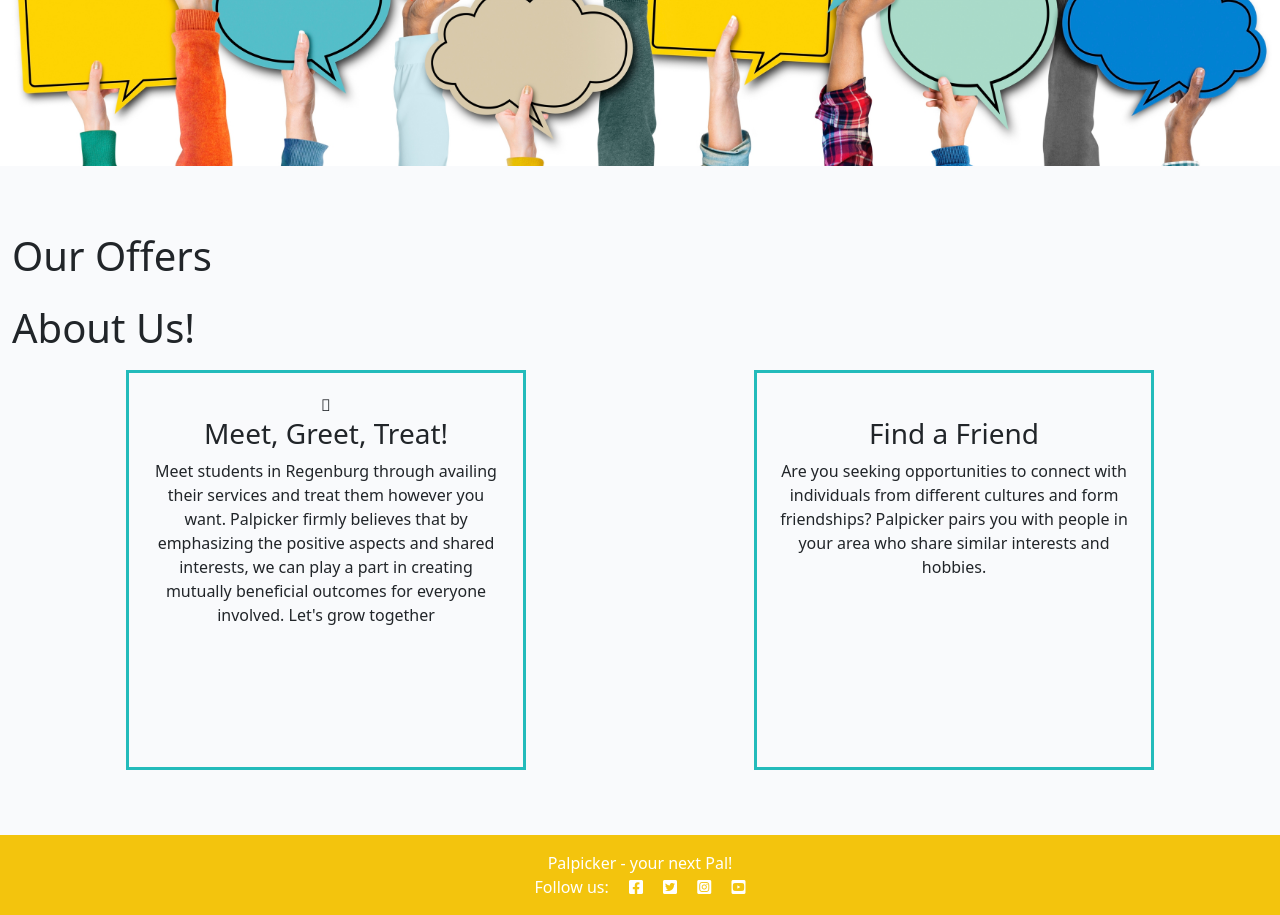
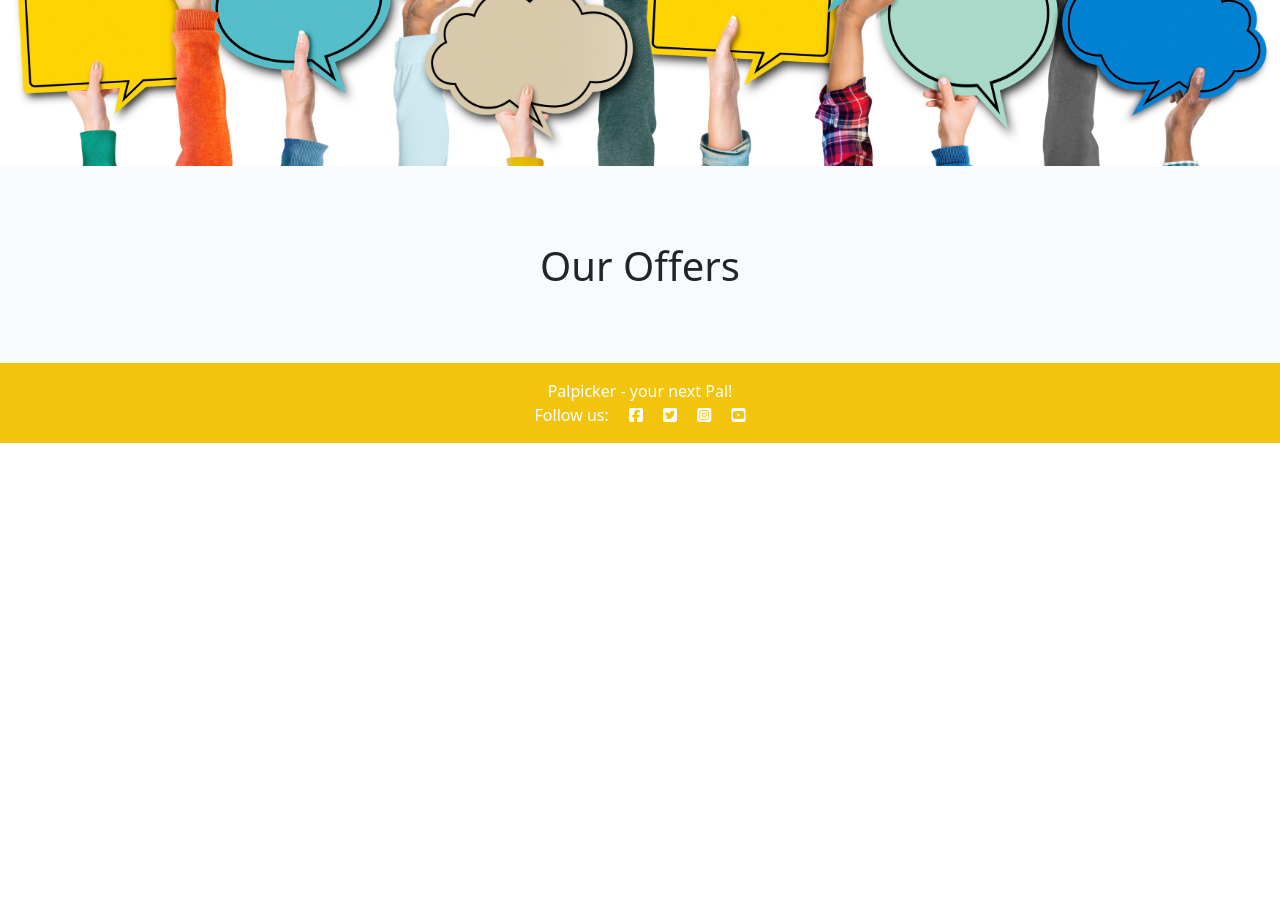
Before and after one commit to HinaKhan94/palpicker, a Django app: page / in a window 1280 px wide. Shown: the part 522-1437 px from the top of the page. After the commit the page ends 965 px from the top, so only its background shows below. Run offline with Django 3.2, Linux system fonts and the light colour scheme; data that the repository does not hold is empty; some libraries are stand-ins or nearby versions.

Commit message:
add styling to aboutus.html

```diff
--- a/offer/urls.py
+++ b/offer/urls.py
@@ -4,6 +4,6 @@ from django.urls import path
 
 urlpatterns = [
     path('', views.PostList.as_view(), name='home'),
+    path('aboutus/', views.AboutView.as_view(), name='aboutus'),
     path('<slug:slug>/', views.PostDetail.as_view(), name='post_detail'),
-    path('aboutus/', views.AboutView.as_view(), name='aboutus'),
 ]
--- a/offer/views.py
+++ b/offer/views.py
@@ -8,7 +8,7 @@ class PostList(generic.ListView):
     model = Post
     queryset = Post.objects.filter(status=1).order_by('-created_on')
     template_name = 'index.html'
-    paginate_by = 3
+    paginate_by = 6
 
 
 class PostDetail(View):
--- a/static/css/style.css
+++ b/static/css/style.css
@@ -108,6 +108,11 @@ body {
     width: 100%;
 }
 
+.offer-h1 {
+  text-align: center;
+  padding: 10px;
+}
+
 .masthead-text {
     background-color: #445261;
     color: white;
@@ -185,17 +190,25 @@ body {
     flex-wrap: wrap;
 }
 
+.about-h1 {
+  text-align: center;
+  padding: 10px;
+}
+
+.about-h3 {
+  margin-top: 15px;
+}
+
+.about-icon {
+  font-size: 300%;
+}
+
 .about-us {
-    border: #23BBBB solid;
     padding: 20px;
     width: 400px;
     height: 400px;
     margin-bottom: 10px;
     margin-top: 10px;
-}
-
-.info-img {
-  padding: 5vh 0 15vh 0;
 }
 
 /*-------Footer------*/
--- a/templates/base.html
+++ b/templates/base.html
@@ -117,6 +117,7 @@
             alert.close();
         }, 2500);
     </script>
+    <script src="https://kit.fontawesome.com/e2a515cee8.js" crossorigin="anonymous"></script>
 </body>
 
 </html>
--- a/templates/index.html
+++ b/templates/index.html
@@ -8,7 +8,7 @@
         <!-- Services Column -->
         <div class="col-12 mt-3 left">
             <div class="row">
-                <h1 class="offer">Our Offers</h1>
+                <h1 class="offer-h1">Our Offers</h1>
                 {% for post in post_list %}
                 <div class="col-md-4">
                     <div class="card mb-4">
@@ -58,33 +58,5 @@
     </nav>
     {% endif %}
 </div>
-<div class="container-fluid">
-    <div class="row">
 
-        <!-- About Us Column -->
-        <div class="col-12 mt-3 left">
-            <div class="row">
-                <h1 class="offer">About Us!</h1>
-                    <div class="grid text-center wrapper" style="--bs-columns: 3;">
-                        <div class="about-us">
-                            <i class="fa-solid fa-seedling"></i>
-                            <br>
-                            <h3>Meet, Greet, Treat!</h3>
-                            <p>Meet students in Regenburg through availing their services and treat them however you want.
-                                Palpicker firmly believes that by emphasizing the positive aspects and shared interests,
-                                we can play a part in creating mutually beneficial outcomes for everyone involved.
-                                Let's grow together</p>
-                        </div>
-                        <div class="about-us">
-                            <i class="fa-solid fa-user-group"></i>
-                            <br>
-                            <h3>Find a Friend</h3>
-                            <p>Are you seeking opportunities to connect with individuals from different cultures and
-                                form friendships? Palpicker pairs you with people in your area who share similar
-                                interests and hobbies.</p>
-                        </div>
-                    </div>
-
-            </div>
-        </div>
 {%endblock%}
```
Also changed, not shown: templates/aboutus.html (+25 -16 lines).
